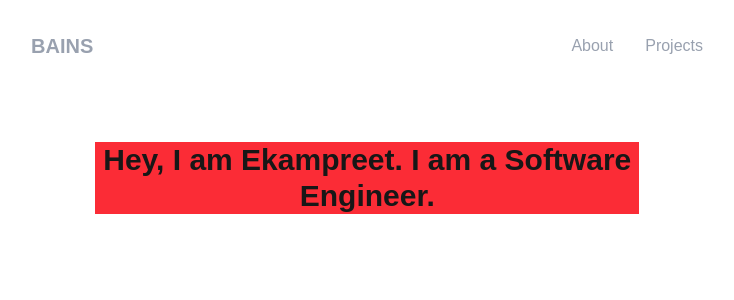
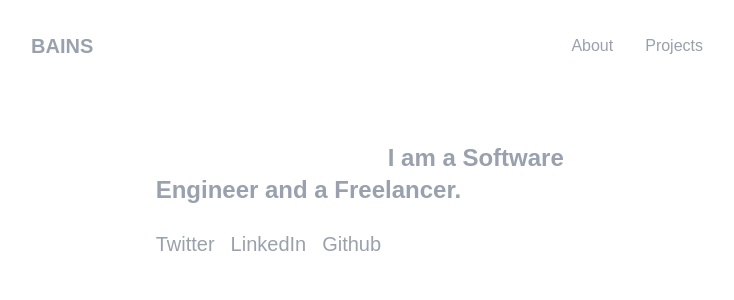
Before and after one commit to ekambains/portfolio, a Next.js app: page / in a window 1280 px wide. Shown: the top 300 px of the page, without its empty margins (305-1039 px from the left). Built offline with nearby package versions, Linux system fonts and the light colour scheme.

Commit message:
Intro component complete

```diff
--- a/app/(root)/page.tsx
+++ b/app/(root)/page.tsx
@@ -4,7 +4,7 @@ import Navbar from "@/components/Navbar";
 export default function Home() {
   return (
     <div className="flex justify-center items-center h-max max-w-screen">
-      <div className="max-w-[600px] sm:max-w-2xl sm:px-8 sm:py-8 px-7 py-7">
+      <div className="max-w-screen mx-6 sm:max-w-2xl sm:px-8 sm:py-8 px-7 py-7">
         <Navbar />
         <Intro />
       </div>
--- a/components/Intro.tsx
+++ b/components/Intro.tsx
@@ -1,18 +1,20 @@
 import React from 'react'
-import Image from 'next/image'
+import Link from 'next/link'
 
 const Intro = () => {
   return (
     <div className='flex flex-col items-center sm:flex-row py-8 mt-[50px] gap-6'>
         <div>
-            <img src={`/vercel.svg`} alt='Profile Picture' height={100} width={50} className='rounded-full' />
+            <img src={`/vercel.svg`} alt='Profile Picture' height={150} width={150} className='rounded-full' />
         </div>
-        <div className='flex flex-col items-center justify-center bg-red-500'>
-          <div className='text-center'>
-            <p className='text-3xl font-bold'>Hey, I am Ekampreet. I am a Software Engineer.</p>
+        <div className='flex flex-col text-gray-400'>
+          <div>
+            <p className='text-2xl font-bold'><span className='text-white'>Hey, I'm Ekampreet.</span> I am a Software Engineer and a Freelancer.</p>
           </div>
-          <div>
-
+          <div className='flex sm:flex-row flex-col mt-6 gap-4 text-xl'>
+            <Link href={`https://www.twitter.com/ekambains`}>Twitter</Link>
+            <Link href={`https://www.linkedin.com/ekambains`}>LinkedIn</Link>
+            <Link href={`https://www.github.com/ekambains`}>Github</Link>
           </div>
         </div>
     </div>
```
